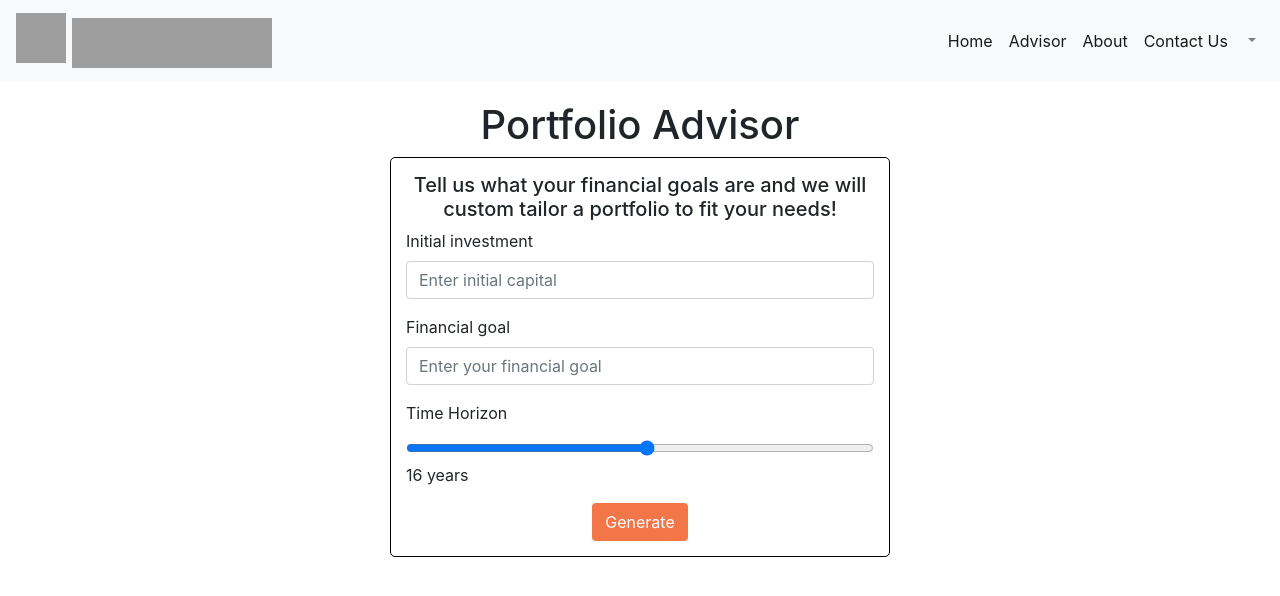
After one commit to AmrMahmoud96/Project-Green, a Flask app: template initial project/templates/advisor.html in a window 1280 px wide. The commit adds this page. Shown: the top 596 px of the page. Run offline with Flask 2, Linux system fonts and the light colour scheme; the template is opened without the code that fills it, so the values that code supplies are empty; some libraries are stand-ins or nearby versions; grey boxes are pictures that could not be loaded.

Commit message:
advisor page

```diff
--- /dev/null
+++ b/initial project/templates/advisor.html
@@ -0,0 +1,54 @@
+{% extends 'base.html' %}
+
+{% block container %}
+
+<html>
+
+  <body>
+        <h1 class="center title">Portfolio Advisor</h1>
+    <div class="container advisor-container">
+        <h5 class='center'>Tell us what your financial goals are and we will custom tailor a portfolio to fit your needs!</h5>
+      <form action="{{ url_for('advisor') }}" method="POST">
+          {% if error %}
+          <p class="flash">{{ error }}</p>
+        {% endif %}
+            <div class="form-group">
+              <label for="initial">Initial investment</label>
+              <input type="number" name="initial" min=0 class="form-control" id="initial" placeholder="Enter initial capital">
+            </div>
+            <div class="form-group">
+                <label for="goal">Financial goal</label>
+                <input type="number" name="goal" min=0 class="form-control" id="goal" placeholder="Enter your financial goal">
+            </div>
+            <div class="form-group">
+                <label for="horizon">Time Horizon</label>
+                <input type="range" name="horizon" min=1 max=30 class="form-control" id="horizon"> <p id ="horizonoutput">5 years</p>
+            </div>
+            <div class="center">
+                <button type="submit" class="btn basecolorbtn">Generate</button>
+            </div>
+        </form>
+
+    </div>
+    </body>
+
+</html>
+<script>
+var slider = document.getElementById("horizon");
+var output = document.getElementById("horizonoutput");
+output.innerHTML = slider.value+' years'; // Display the default slider value
+
+// Update the current slider value (each time you drag the slider handle)
+slider.oninput = function() {
+    output.innerHTML = this.value+' years';
+}
+</script>
+<style type="text/css">
+    .advisor-container{
+        border:1px solid black;
+        padding: 15px !important;
+        border-radius: 5px;
+        width: 80%;
+    }
+    </style>
+{% endblock %}
--- a/initial project/templates/base.html
+++ b/initial project/templates/base.html
@@ -95,7 +95,7 @@
             <div class="collapse navbar-collapse" id="navbarNavAltMarkup">
                 <div class="navbar-nav ml-auto center">
                   <a class="nav-item navbar-text nav-link active " href={{url_for('home')}}>Home</a>
-                  <a class="nav-item navbar-text nav-link active advisorLink" href="#">Advisor</a>
+                  <a class="nav-item navbar-text nav-link active advisorLink" href={{url_for('advisor')}}>Advisor</a>
                   <a class="nav-item navbar-text  nav-link active" href={{url_for('about')}}>About</a>
                   <a class="nav-item navbar-text  nav-link active" href={{url_for('contactus')}}>Contact Us</a>
                   <li class="nav-item dropdown">
--- a/initial project/test.py
+++ b/initial project/test.py
@@ -159,11 +159,13 @@ def joinus():
         return render_template("joinus.html",form=form)
     return render_template("joinus.html",form=form)
 
-@app.route("/forgotpass")
+@app.route("/forgotpass", methods=['GET','POST'])
 def forgotpass():
     if checkLoggedIn():
         return redirect(url_for('home'))
-    return render_template("forgotpass.html")
+    if request.method == 'POST':
+        return render_template("forgotpass.html",code='123456',existing='False')
+    return render_template("forgotpass.html",code=None,existing=None)
 
 @app.route("/questions")
 def questions():
@@ -183,6 +185,12 @@ def check():
 	    risk = request.get_json()
     updateuserrisk(risk)
     return jsonify(success=True)
+
+@app.route('/advisor', methods=['GET','POST'])
+def advisor():
+    if request.method == 'POST':
+        return redirect(url_for('home'))
+    return render_template('advisor.html')
 
 @app.route('/questions/finished')
 def finished():
```
Also changed, not shown: initial project/templates/forgotpass.html (+54 -1 lines), initial project/templates/testimg.jpeg (deleted).
